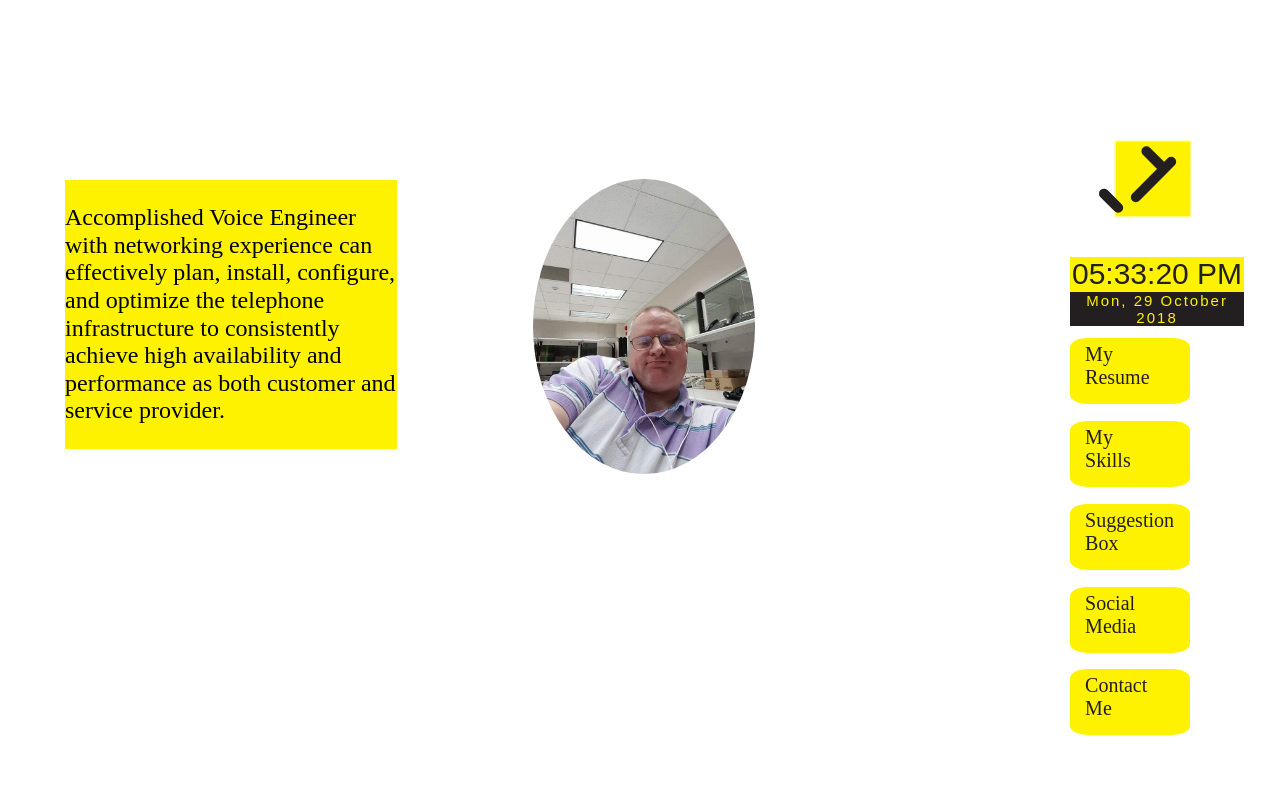
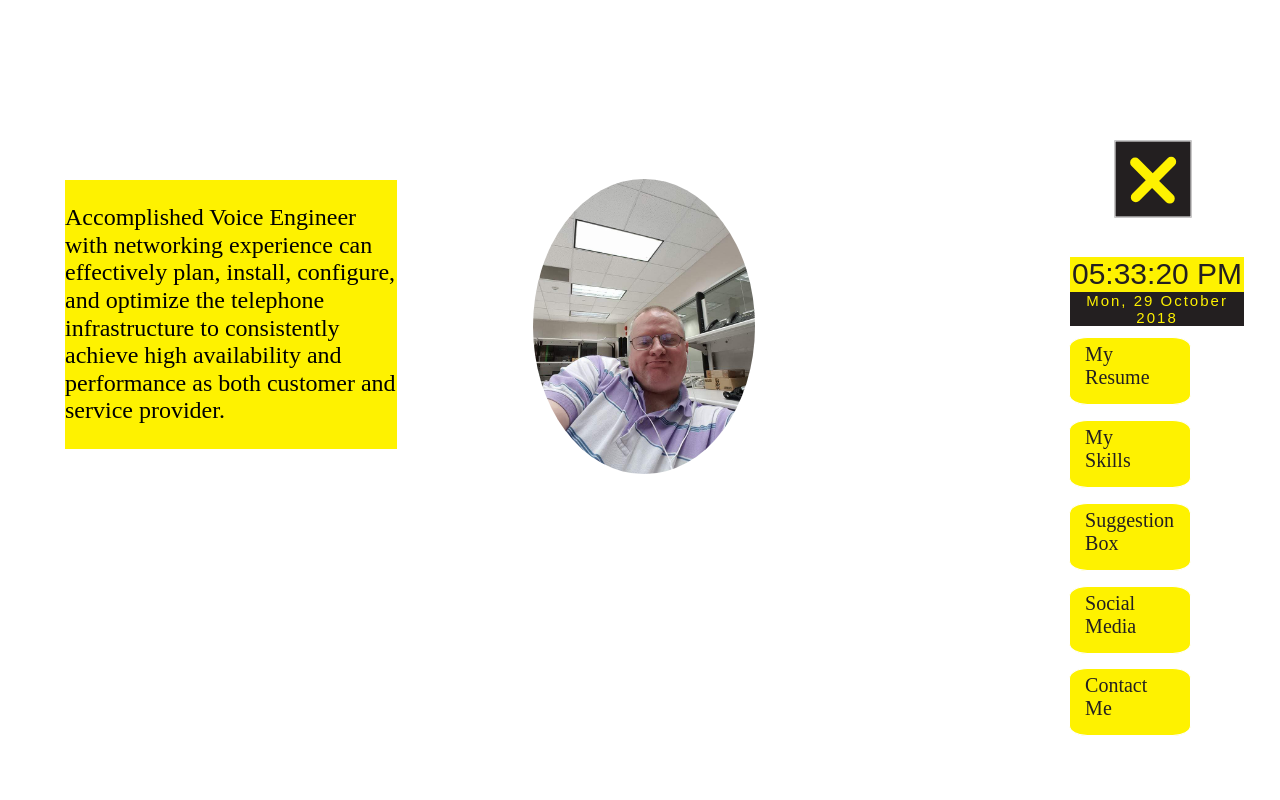
Before and after one commit to telnettech/Final_Project, a plain HTML site: page index.html in a window 1280 px wide. Both pictures are taken after a click on the element 1153 px from the left and 179 px from the top of the page. Shown: the top 800 px of the page. Drawn offline with Linux system fonts and the light colour scheme.

Commit message:
Fixed menu and background javascript

```diff
--- a/css/styles.css
+++ b/css/styles.css
@@ -69,7 +69,7 @@ body {
   width: 75px;
   position: relative;
   border: 1px solid #fff;
-  background-color: #fef200;
+  background-color: #231f20;
   top: 10%;
   left: 40%;
   transform: translate(-50%, -50%);
@@ -82,7 +82,7 @@ body {
   top: 50%;
   left: 50%;
   border-radius: 50px;
-  background-color: #231f20;
+  background-color: #fef200;
   transform: translate(-50%,-50%) rotate(0deg);
 
 
@@ -110,18 +110,17 @@ body {
 
 .open{
   transform: translate( -50%, -50%) rotate(135deg);
-  transiton: all ease 0.5s;
 
 }
 .open::before{
   top: 0;
+  left: -29px;
   transform: translateX(100%) rotate(-90deg);
-  transiton: all ease 0.5s;
 }
 .open::after{
-  bottom: 0;
-  transform: translate(-100%) rotate(-90deg);
-  transiton: all ease 0.5s;
+  bottom: 30px;
+  right: -2px;
+  transform: translateX(-100%) rotate(-90deg);
 }
 
 #nav button {
```
